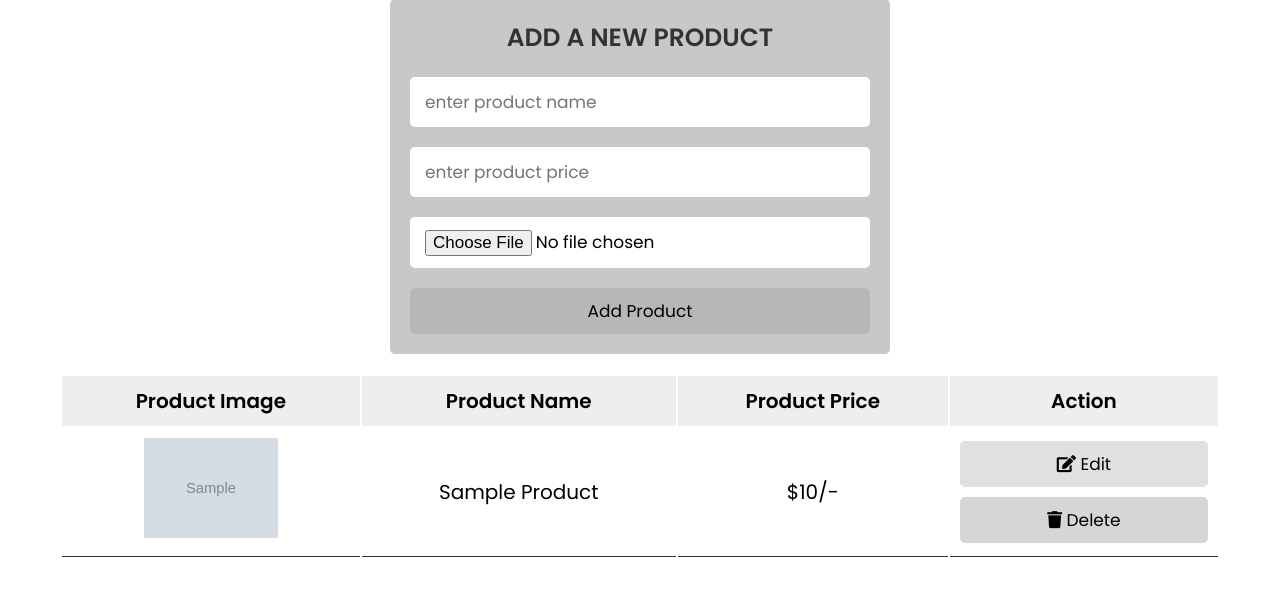
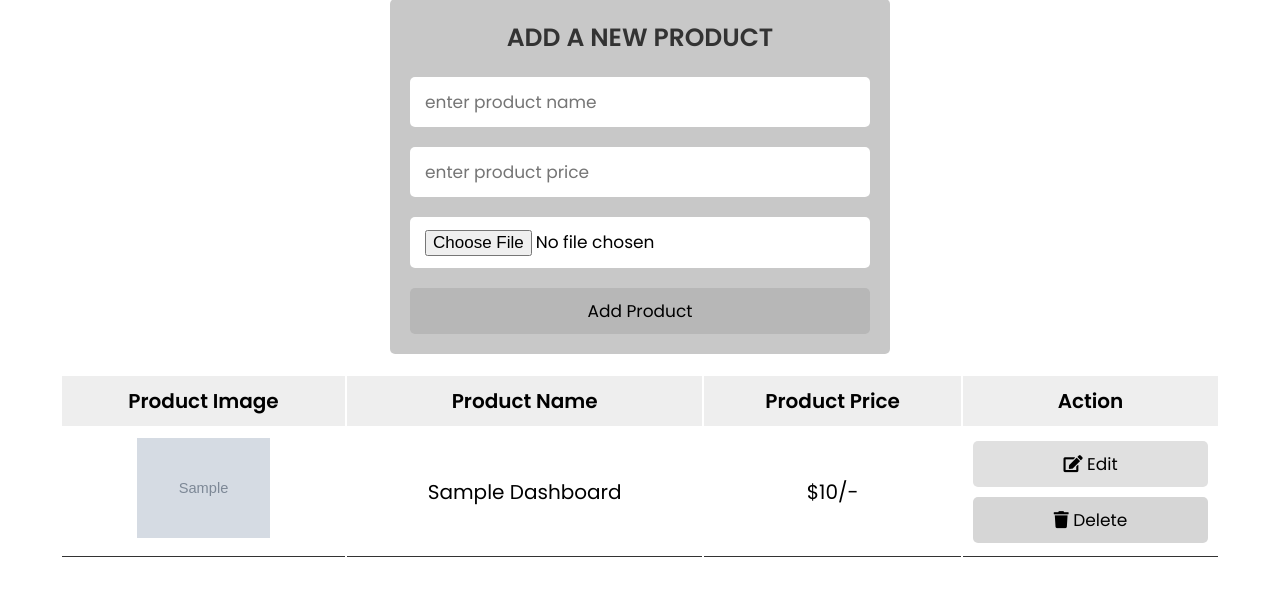
Before and after one commit to IMSET-Sousse/FLOROM, a PHP site: page /BackOffice/admin_page.php in a window 1280 px wide. Shown: the part 109-705 px from the top of the page. Run offline with PHP 8.4, Linux system fonts and the light colour scheme; tables that the repository leaves empty or names only in its code hold one stand-in row (values such as "Sample post"); grey boxes marked "Sample" are stand-in pictures.

Commit message:
Added the DB and made the dashboard table sql

```diff
--- a/BackOffice/Product.php
+++ b/BackOffice/Product.php
@@ -5,9 +5,9 @@
     $search = '';
     if (isset($_GET) && $_GET && $_GET['search']){
         $search = $_GET['search'];
-        $sql = "SELECT * FROM `product` WHERE `name` LIKE '%" . $_GET['search'] . "%' or `price` LIKE '%" . $_GET['search'] . "%';";
+        $sql = "SELECT * FROM `dashboard` WHERE `name` LIKE '%" . $_GET['search'] . "%' or `price` LIKE '%" . $_GET['search'] . "%';";
     }else {
-        $sql = "SELECT * FROM `product`";
+        $sql = "SELECT * FROM `dashboard`";
     }
 
       $result = $conn->query($sql);
--- a/BackOffice/admin_page.php
+++ b/BackOffice/admin_page.php
@@ -13,7 +13,7 @@ if(isset($_POST['add_product'])){
    if(empty($product_name) || empty($product_price) || empty($product_image)){
       $message[] = 'Please fill out all';
    }else{
-      $insert = "INSERT INTO product(name, price, image) VALUES('$product_name', '$product_price', '$product_image')";
+      $insert = "INSERT INTO dashboard(name, price, image) VALUES('$product_name', '$product_price', '$product_image')";
       $upload = mysqli_query($conn,$insert);
       if($upload){
          move_uploaded_file($product_image_tmp_name, $product_image_folder);
@@ -27,7 +27,7 @@ if(isset($_POST['add_product'])){
 
 if(isset($_GET['delete'])){
    $id = $_GET['delete'];
-   mysqli_query($conn, "DELETE FROM product WHERE id = $id");
+   mysqli_query($conn, "DELETE FROM dashboard WHERE id = $id");
    header('location:admin_page.php');
 };
 
@@ -99,7 +99,7 @@ if(isset($message)){
 
    <?php
 
-   $select = mysqli_query($conn, "SELECT * FROM products");
+   $select = mysqli_query($conn, "SELECT * FROM dashboard");
 
    ?>
    <div class="product-display">
--- a/BackOffice/admin_update.php
+++ b/BackOffice/admin_update.php
@@ -16,7 +16,7 @@ if(isset($_POST['update_product'])){
       $message[] = 'please fill out all!';
    }else{
 
-      $update_data = "UPDATE product SET name='$product_name', price='$product_price', image='$product_image'  WHERE id = '$id'";
+      $update_data = "UPDATE dashboard SET name='$product_name', price='$product_price', image='$product_image'  WHERE id = '$id'";
       $upload = mysqli_query($conn, $update_data);
 
       if($upload){
@@ -58,7 +58,7 @@ if(isset($_POST['update_product'])){
 
    <?php
 
-      $select = mysqli_query($conn, "SELECT * FROM product WHERE id = '$id'");
+      $select = mysqli_query($conn, "SELECT * FROM dashboard WHERE id = '$id'");
       while($row = mysqli_fetch_assoc($select)){
 
    ?>
```
Also changed, not shown: BackOffice/uploaded_img/Men1.png (deleted), BackOffice/uploaded_img/Men2.png (deleted).
